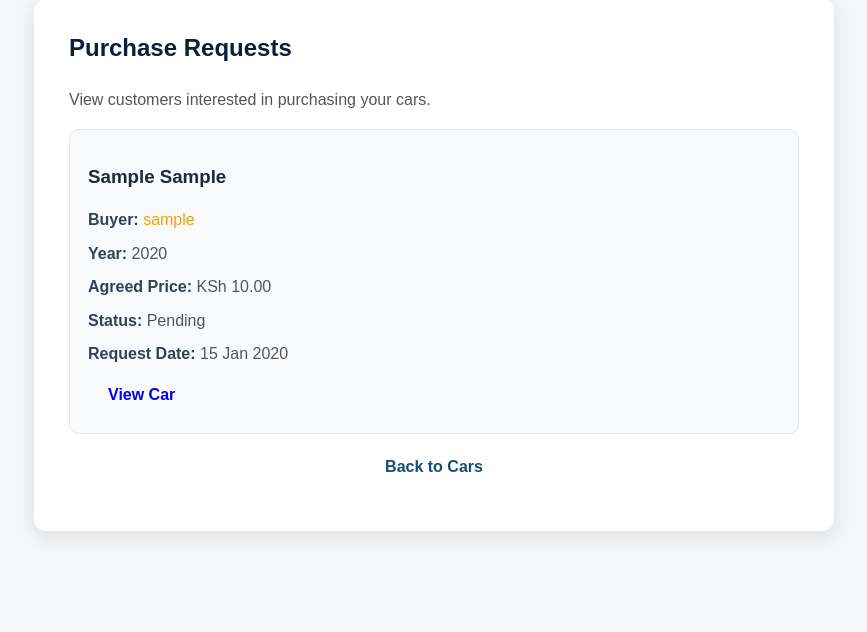
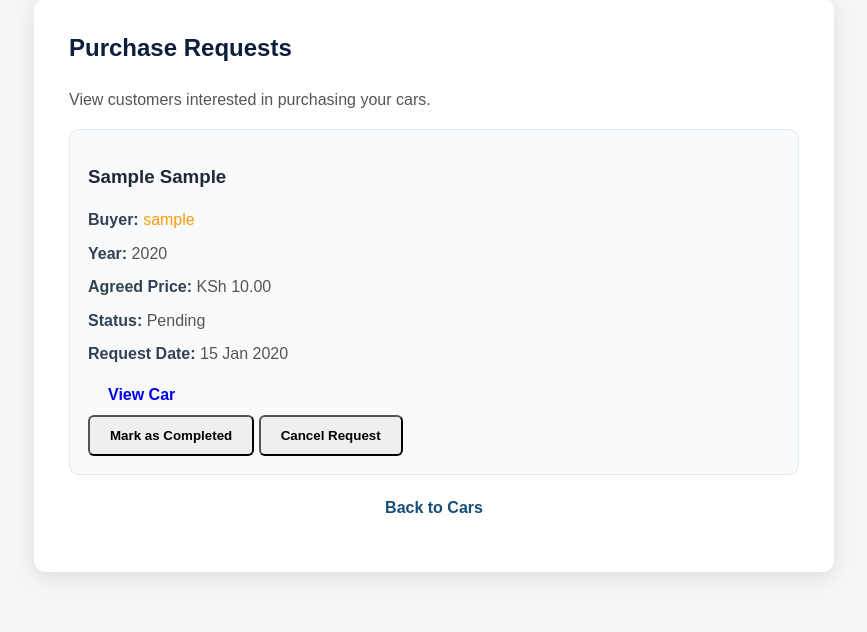
Before and after one commit to amanigodswill-droid/car_dealership, a Django app: page /seller/purchase-requests/ in a window 1280 px wide. Shown: the part 171-803 px from the top of the page, without its empty margins (206-1073 px from the left). Before the commit the page ends 709 px from the top, so only its background shows below. Run offline with Django 5.2, Linux system fonts and the light colour scheme; a user stored in the database is signed in; tables that the repository leaves empty hold one stand-in row (values such as "Sample post").

Commit message:
Add purchase request status buttons

```diff
--- a/cars/templates/cars/seller_sale_requests.html
+++ b/cars/templates/cars/seller_sale_requests.html
@@ -6,7 +6,6 @@
         <div class="detail-content">
             <h2>Purchase Requests</h2>
             <p>View customers interested in purchasing your cars.</p>
-
             {% if sales %}
                 {% for sale in sales %}
                     <div class="review-item">
@@ -18,6 +17,14 @@
                         <p><strong>Status:</strong> {{ sale.get_status_display }}</p>
                         <p><strong>Request Date:</strong> {{ sale.date_created|date:"d M Y" }}</p>
                         <a href="{% url 'car_detail' sale.car.pk %}" class="action-button">View Car</a>
+                          {% if sale.status == 'pending' %}
+                            <form method="post" action="{% url 'update_sale_status' sale.id %}">
+                              {% csrf_token %}
+                              <button type="submit" name="status" value="completed" class="action-button">Mark as Completed</button>
+                              <button type="submit" name="status" value="cancelled" class="action-button">Cancel Request</button>
+                            </form>
+                          {% endif %}
+
                     </div>
                 {% endfor %}
             {% else %}
```
